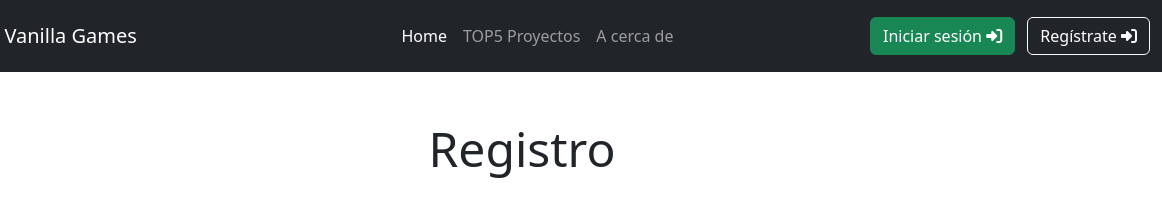
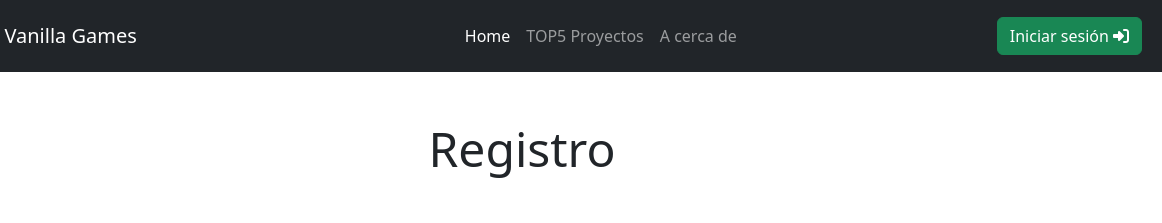
Before and after one commit to davidblancofpllefia/2223-DAW_m9_PR2-Maquetaci-bootstrap, a plain HTML site: page registro.html in a window 1280 px wide. Shown: the top 223 px of the page, 118-1280 px from the left. Drawn offline with nearby package versions, Linux system fonts and the light colour scheme.

Commit message:
Add files via upload

```diff
--- a/registro.html
+++ b/registro.html
@@ -24,9 +24,6 @@
                 </div>
                 <div>
                     <button type="button" class="btn btn-success mx-2" ><a class="text-decoration-none text-white" href="login.html">Iniciar sesión</a>
-                        <i class="fa-solid fa-right-to-bracket"></i>
-                    </button>
-                    <button type="button" class="btn btn-outline-light"><a class="text-decoration-none text-white" href="registro.html">Regístrate</a>
                         <i class="fa-solid fa-right-to-bracket"></i>
                     </button>
                 </div>
```
Also changed, not shown: login.html (+0 -3 lines).
